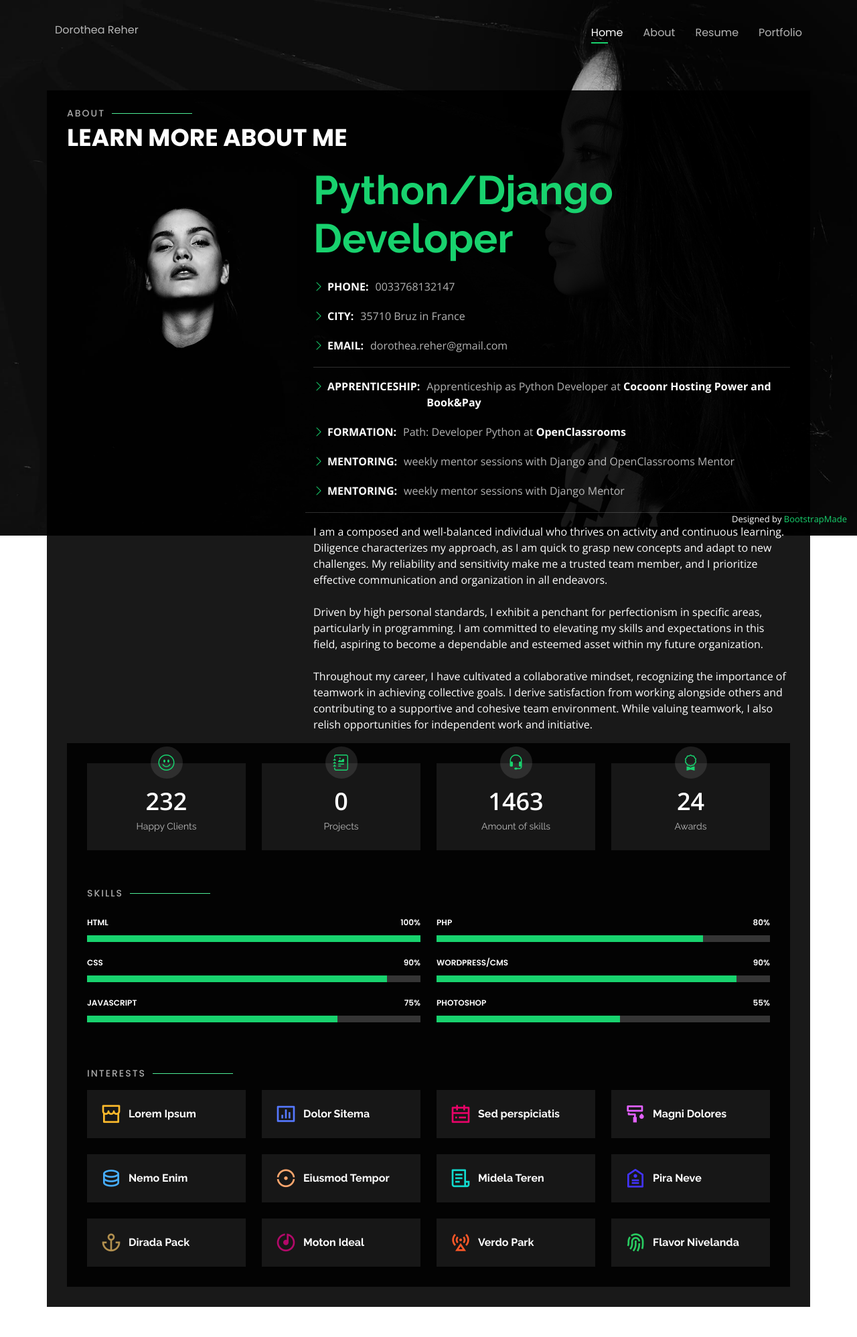
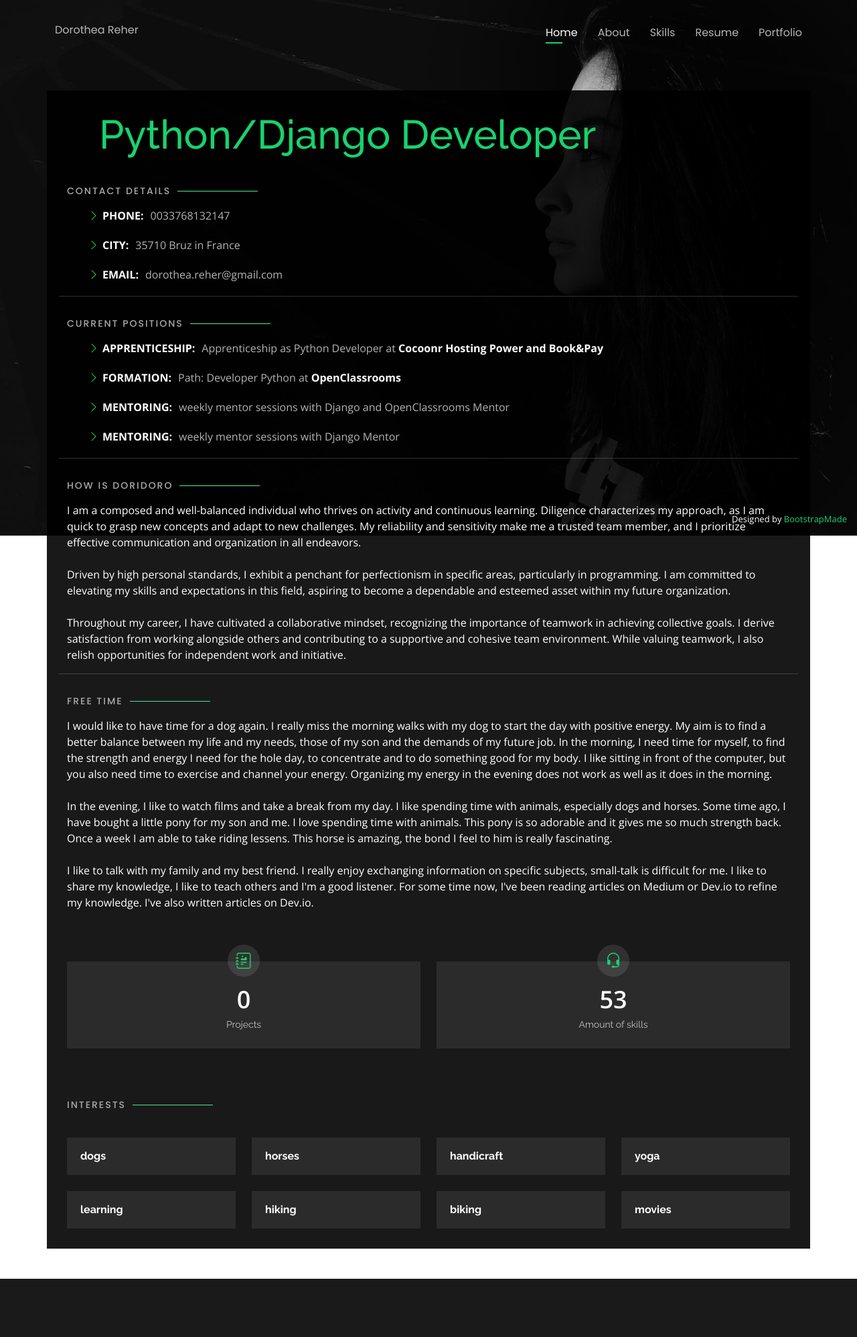
Before and after one commit to DoriDoro/django_portfolio, a Django app: page /about/ in a window 1280 px wide. Shown: the whole page at 67% size. After the commit the page ends 1910 px from the top, so only its background shows below. Run offline with Django 5.2, Linux system fonts and the light colour scheme; data comes from the database, SQL or seed files in the repository; both versions use the stored data as it was after the commit; data that the repository does not hold is empty; some libraries are stand-ins or nearby versions.

Commit message:
moved skills to own page, modified css, modified DoriDoro creation with JSON file

```diff
--- a/core/static/assets/css/style.css
+++ b/core/static/assets/css/style.css
@@ -15,6 +15,7 @@
   color: rgba(255, 255, 255, 0.7);
   position: relative;
   background: transparent;
+  margin-top: 35px;
 }
 
 body::before {
@@ -201,7 +186,6 @@
 */
 .navbar {
   padding: 0;
-  margin-top: 35px;
 }
 
 .navbar ul {
@@ -380,7 +364,7 @@
   font-weight: 500;
   padding: 0;
   line-height: 1px;
-  margin: 0 0 20px 0;
+  margin: 20px 0;
   letter-spacing: 2px;
   text-transform: uppercase;
   color: #aaaaaa;
@@ -433,14 +432,25 @@
 # About
 --------------------------------------------------------------*/
 .about-me .content h3 {
-  font-weight: 700;
+  font-weight: 500;
   font-size: 60px;
   color: #18d26e;
 }
 
+.about-me .content-subtitle h2 {
+  font-size: 14px;
+  font-weight: 500;
+  padding: 0;
+  line-height: 1px;
+  margin: 0 0 20px 0;
+  letter-spacing: 2px;
+  text-transform: uppercase;
+  color: #fff;
+  font-family: "Poppins", sans-serif;
+}
+
 .about-me .content ul {
   list-style: none;
-  padding: 0;
 }
 
 .about-me .content ul li {
@@ -510,37 +520,24 @@
 /*--------------------------------------------------------------
 # Skills
 --------------------------------------------------------------*/
-.skills .progress {
-  height: 60px;
-  display: block;
-  background: none;
-  border-radius: 0;
+.skills .content-subtitle h2 {
+  font-size: 14px;
+  font-weight: 500;
+  padding: 0;
+  line-height: 1px;
+  margin: 0 0 20px 0;
+  letter-spacing: 2px;
+  text-transform: uppercase;
+  color: #fff;
+  font-family: "Poppins", sans-serif;
 }
 
-.skills .progress .skill {
-  padding: 10px 0;
-  margin: 0;
-  text-transform: uppercase;
-  display: block;
-  font-weight: 600;
-  font-family: "Poppins", sans-serif;
+.skills p {
   color: #fff;
 }
 
-.skills .progress .skill .val {
-  float: right;
-  font-style: normal;
-}
-
-.skills .progress-bar-wrap {
-  background: rgba(255, 255, 255, 0.2);
-}
-
-.skills .progress-bar {
-  width: 1px;
-  height: 10px;
-  transition: 0.9s;
-  background-color: #18d26e;
+.skills .icon-box:hover {
+  background: rgba(255, 255, 255, 0.12);
 }
 
 /*--------------------------------------------------------------
@@ -552,12 +549,6 @@
   padding: 20px;
   background: rgba(255, 255, 255, 0.08);
   transition: ease-in-out 0.3s;
-}
-
-.interests .icon-box i {
-  font-size: 32px;
-  padding-right: 10px;
-  line-height: 1;
 }
 
 .interests .icon-box h3 {
--- a/core/templates/base.html
+++ b/core/templates/base.html
@@ -46,6 +46,7 @@
       <ul>
         <li><a class="nav-link active" href="{% url 'doridoro:index' %}">Home</a></li>
         <li><a class="nav-link" href="{% url 'doridoro:about' %}">About</a></li>
+        <li><a class="nav-link" href="{% url 'doridoro:skills' %}">Skills</a></li>
         <li><a class="nav-link" href="{% url 'doridoro:resume' %}">Resume</a></li>
         <li><a class="nav-link" href="{% url 'projects:portfolio' %}">Portfolio</a></li>
 
--- a/doridoro/admin.py
+++ b/doridoro/admin.py
@@ -1,4 +1,6 @@
+from ckeditor.widgets import CKEditorWidget
 from django.contrib import admin
+from django.db import models
 
 from doridoro.models import (
     DoriDoro,
@@ -17,6 +19,9 @@
 @admin.register(DoriDoro)
 class DoriDoroAdmin(admin.ModelAdmin):
     list_display = ["address", "profession"]
+    formfield_overrides = {
+        models.TextField: {"widget": CKEditorWidget},
+    }
 
 
 @admin.register(Achievement)
--- a/doridoro/templates/about.html
+++ b/doridoro/templates/about.html
@@ -6,19 +6,14 @@
 <section id="about" class="about section-show">
   <div class="about-me container">
 
-    <div class="section-title">
-      <h2>About</h2>
-      <p>Learn more about me</p>
-    </div>
-
     <div class="row">
-      <div class="col-lg-4" data-aos="fade-right">
-        <img src="{% static 'assets/img/me.jpg' %}" class="img-fluid" alt="">
-      </div>
-      <div class="col-lg-8 pt-4 pt-lg-0 content" data-aos="fade-left">
-        <h3 class="mb-4">{{ doridoro.profession }}</h3>
+      <div class="col pt-4 pt-lg-0 content">
+        <h3 class="mb-4 ms-5">{{ doridoro.profession }}</h3>
         <div class="row">
           <div class="col">
+            <div class="section-title">
+              <h2>Contact Details</h2>
+            </div>
             <ul>
               <li><i class="bi bi-chevron-right"></i> <strong>PHONE:</strong>
                 <span>{{ doridoro.phone }}</span>
@@ -29,7 +24,16 @@
               <li><i class="bi bi-chevron-right"></i> <strong>EMAIL:</strong>
                 <span>{{ doridoro.user.email }}</span>
               </li>
+            </ul>
+          </div>
+
           <hr>
+
+          <div class="col">
+            <div class="section-title">
+              <h2>Current Positions</h2>
+            </div>
+            <ul>
               {% for job in current_positions %}
               <li><i class="bi bi-chevron-right"></i> <strong> {{ job.job_type }}:</strong>
                 <span>{{ job.position }} {% if job.company_name %}at <strong>{{ job.company_name }}</strong>{% endif %}</span>
@@ -37,13 +41,31 @@
               {% endfor %}
             </ul>
           </div>
+
           <hr>
+
+          <div class="col">
+            <div class="section-title">
+              <h2>How is DoriDoro</h2>
+            </div>
             <p>
               {{ doridoro.introduction|linebreaksbr }}
             </p>
           </div>
+
+            <hr>
+
+          <div class="col">
+            <div class="section-title">
+              <h2>Free time</h2>
             </div>
-
+            <p>
+              {{ doridoro.free_time|linebreaksbr }}
+            </p>
+          </div>
+        </div>
+      </div>
+    </div>
   </div><!-- End About Me -->
 
   <!-- ======= Counts ======= -->
@@ -51,16 +73,7 @@
 
     <div class="row">
 
-      <div class="col-lg-3 col-md-6">
-        <div class="count-box">
-          <i class="bi bi-emoji-smile"></i>
-          <span data-purecounter-start="0" data-purecounter-end="232"
-                data-purecounter-duration="1" class="purecounter"></span>
-          <p>Happy Clients</p>
-        </div>
-      </div>
-
-      <div class="col-lg-3 col-md-6 mt-5 mt-md-0">
+      <div class="col-lg-6 col-md-9 mt-5 mt-md-0">
         <div class="count-box">
           <i class="bi bi-journal-richtext"></i>
           <span data-purecounter-start="0" data-purecounter-end="{{ projects_count }}"
@@ -69,21 +82,12 @@
         </div>
       </div>
 
-      <div class="col-lg-3 col-md-6 mt-5 mt-lg-0">
+      <div class="col-lg-6 col-md-9 mt-5 mt-lg-0">
         <div class="count-box">
           <i class="bi bi-headset"></i>
-          <span data-purecounter-start="0" data-purecounter-end="1463"
+          <span data-purecounter-start="0" data-purecounter-end="{{ skills_count }}"
                 data-purecounter-duration="1" class="purecounter"></span>
           <p>Amount of skills</p>
-        </div>
-      </div>
-
-      <div class="col-lg-3 col-md-6 mt-5 mt-lg-0">
-        <div class="count-box">
-          <i class="bi bi-award"></i>
-          <span data-purecounter-start="0" data-purecounter-end="24"
-                data-purecounter-duration="1" class="purecounter"></span>
-          <p>Awards</p>
         </div>
       </div>
 
@@ -91,158 +95,24 @@
 
   </div><!-- End Counts -->
 
-  <!-- ======= Skills  ======= -->
-  <div class="skills container">
-
-    <div class="section-title">
-      <h2>Skills</h2>
-    </div>
-
-    <div class="row skills-content">
-
-      <div class="col-lg-6">
-
-        <div class="progress">
-          <span class="skill">HTML <i class="val">100%</i></span>
-          <div class="progress-bar-wrap">
-            <div class="progress-bar" role="progressbar" aria-valuenow="100"
-                 aria-valuemin="0" aria-valuemax="100"></div>
-          </div>
-        </div>
-
-        <div class="progress">
-          <span class="skill">CSS <i class="val">90%</i></span>
-          <div class="progress-bar-wrap">
-            <div class="progress-bar" role="progressbar" aria-valuenow="90"
-                 aria-valuemin="0" aria-valuemax="100"></div>
-          </div>
-        </div>
-
-        <div class="progress">
-          <span class="skill">JavaScript <i class="val">75%</i></span>
-          <div class="progress-bar-wrap">
-            <div class="progress-bar" role="progressbar" aria-valuenow="75"
-                 aria-valuemin="0" aria-valuemax="100"></div>
-          </div>
-        </div>
-
-      </div>
-
-      <div class="col-lg-6">
-
-        <div class="progress">
-          <span class="skill">PHP <i class="val">80%</i></span>
-          <div class="progress-bar-wrap">
-            <div class="progress-bar" role="progressbar" aria-valuenow="80"
-                 aria-valuemin="0" aria-valuemax="100"></div>
-          </div>
-        </div>
-
-        <div class="progress">
-          <span class="skill">WordPress/CMS <i class="val">90%</i></span>
-          <div class="progress-bar-wrap">
-            <div class="progress-bar" role="progressbar" aria-valuenow="90"
-                 aria-valuemin="0" aria-valuemax="100"></div>
-          </div>
-        </div>
-
-        <div class="progress">
-          <span class="skill">Photoshop <i class="val">55%</i></span>
-          <div class="progress-bar-wrap">
-            <div class="progress-bar" role="progressbar" aria-valuenow="55"
-                 aria-valuemin="0" aria-valuemax="100"></div>
-          </div>
-        </div>
-
-      </div>
-
-    </div>
-
-  </div><!-- End Skills -->
-
-  <!-- ======= Interests ======= -->
+  <!-- ======= Hobbies ======= -->
   <div class="interests container">
 
     <div class="section-title">
       <h2>Interests</h2>
     </div>
-
+    {% if hobbies %}
         <div class="row">
-      <div class="col-lg-3 col-md-4">
+          {% for hobby in hobbies %}
+          <div class="col-lg-3 col-md-4 mt-4">
             <div class="icon-box">
-          <i class="ri-store-line" style="color: #ffbb2c;"></i>
-          <h3>Lorem Ipsum</h3>
+              <h3>{{ hobby.name }}</h3>
             </div>
           </div>
-      <div class="col-lg-3 col-md-4 mt-4 mt-md-0">
-        <div class="icon-box">
-          <i class="ri-bar-chart-box-line" style="color: #5578ff;"></i>
-          <h3>Dolor Sitema</h3>
+          {% endfor %}
         </div>
-      </div>
-      <div class="col-lg-3 col-md-4 mt-4 mt-md-0">
-        <div class="icon-box">
-          <i class="ri-calendar-todo-line" style="color: #e80368;"></i>
-          <h3>Sed perspiciatis</h3>
-        </div>
-      </div>
-      <div class="col-lg-3 col-md-4 mt-4 mt-lg-0">
-        <div class="icon-box">
-          <i class="ri-paint-brush-line" style="color: #e361ff;"></i>
-          <h3>Magni Dolores</h3>
-        </div>
-      </div>
-      <div class="col-lg-3 col-md-4 mt-4">
-        <div class="icon-box">
-          <i class="ri-database-2-line" style="color: #47aeff;"></i>
-          <h3>Nemo Enim</h3>
-        </div>
-      </div>
-      <div class="col-lg-3 col-md-4 mt-4">
-        <div class="icon-box">
-          <i class="ri-gradienter-line" style="color: #ffa76e;"></i>
-          <h3>Eiusmod Tempor</h3>
-        </div>
-      </div>
-      <div class="col-lg-3 col-md-4 mt-4">
-        <div class="icon-box">
-          <i class="ri-file-list-3-line" style="color: #11dbcf;"></i>
-          <h3>Midela Teren</h3>
-        </div>
-      </div>
-      <div class="col-lg-3 col-md-4 mt-4">
-        <div class="icon-box">
-          <i class="ri-price-tag-2-line" style="color: #4233ff;"></i>
-          <h3>Pira Neve</h3>
-        </div>
-      </div>
-      <div class="col-lg-3 col-md-4 mt-4">
-        <div class="icon-box">
-          <i class="ri-anchor-line" style="color: #b2904f;"></i>
-          <h3>Dirada Pack</h3>
-        </div>
-      </div>
-      <div class="col-lg-3 col-md-4 mt-4">
-        <div class="icon-box">
-          <i class="ri-disc-line" style="color: #b20969;"></i>
-          <h3>Moton Ideal</h3>
-        </div>
-      </div>
-      <div class="col-lg-3 col-md-4 mt-4">
-        <div class="icon-box">
-          <i class="ri-base-station-line" style="color: #ff5828;"></i>
-          <h3>Verdo Park</h3>
-        </div>
-      </div>
-      <div class="col-lg-3 col-md-4 mt-4">
-        <div class="icon-box">
-          <i class="ri-fingerprint-line" style="color: #29cc61;"></i>
-          <h3>Flavor Nivelanda</h3>
-        </div>
-      </div>
-    </div>
-
-  </div><!-- End Interests -->
+    {% endif %}
+  </div><!-- End Hobbies -->
 
 </section><!-- End About Section -->
 {% endblock %}
--- a/doridoro/templates/index.html
+++ b/doridoro/templates/index.html
@@ -6,7 +6,7 @@
   <header id="header">
     <div class="container index">
 
-      <h1>{{ doridoro.get_full_name }}</h1>
+      <h1 class="mb-4 ms-5">{{ doridoro.get_full_name }}</h1>
       <h2>I'm a <span>{{ doridoro.profession|lower }}</span> from Germany, living in France.</h2>
 
       {% if facts %}
--- a/doridoro/templates/resume.html
+++ b/doridoro/templates/resume.html
@@ -8,7 +8,6 @@
 
       <div class="section-title">
         <h2>Resume</h2>
-        <p>Check My Resume</p>
       </div>
 
       <div class="row">
--- a/doridoro/urls.py
+++ b/doridoro/urls.py
@@ -1,11 +1,12 @@
 from django.urls import path
 
-from doridoro.views import IndexView, AboutView, ResumeView
+from doridoro.views import IndexView, AboutView, SkillsView, ResumeView
 
 app_name = "doridoro"
 
 urlpatterns = [
     path("", IndexView.as_view(), name="index"),
     path("about/", AboutView.as_view(), name="about"),
+    path("skills/", SkillsView.as_view(), name="skills"),
     path("resume/", ResumeView.as_view(), name="resume"),
 ]
--- a/doridoro/views.py
+++ b/doridoro/views.py
@@ -1,7 +1,7 @@
 from django.views.generic import TemplateView
 
-from doridoro.models import DoriDoro, Job, SocialMedia, Fact
-from projects.models import Project
+from doridoro.models import DoriDoro, Job, SocialMedia, Fact, Hobby
+from projects.models import Project, Tag
 
 
 class IndexView(TemplateView):
@@ -34,16 +34,50 @@
         context["current_positions"] = self.get_current_position()
         context["projects"] = self.get_projects_data()
         context["projects_count"] = self.get_projects_data().count()
+        context["hobbies"] = Hobby.objects.filter(published=True)
+        context["programming_skills"] = self.get_tags_data().filter(
+            category=Tag.PROGRAMMING_SKILLS
+        )
+        context["soft_skills"] = self.get_tags_data().filter(category=Tag.SOFT_SKILLS)
+        context["other_skills"] = self.get_tags_data().filter(category=Tag.OTHER)
+        context["strength"] = self.get_tags_data().filter(category=Tag.STRENGTH)
+        context["weaknesses"] = self.get_tags_data().filter(category=Tag.WEAKNESSES)
+        context["skills_count"] = self.get_tags_data().count()
+
         return context
 
     def get_doridoro_data(self):
         return DoriDoro.objects.all()
 
     def get_projects_data(self):
-        return Project.objects.all()
+        return Project.objects.filter(published=True)
 
     def get_current_position(self):
         return Job.objects.filter(until_present=True)
+
+    def get_tags_data(self):
+        return Tag.objects.filter(published=True)
+
+
+class SkillsView(TemplateView):
+    template_name = "skills.html"
+
+    def get_context_data(self, **kwargs):
+        context = super().get_context_data(**kwargs)
+
+        context["doridoro"] = DoriDoro.objects.first()
+        context["programming_skills"] = self.get_tags_data().filter(
+            category=Tag.PROGRAMMING_SKILLS
+        )
+        context["soft_skills"] = self.get_tags_data().filter(category=Tag.SOFT_SKILLS)
+        context["other_skills"] = self.get_tags_data().filter(category=Tag.OTHER)
+        context["strength"] = self.get_tags_data().filter(category=Tag.STRENGTH)
+        context["weaknesses"] = self.get_tags_data().filter(category=Tag.WEAKNESSES)
+
+        return context
+
+    def get_tags_data(self):
+        return Tag.objects.filter(published=True)
 
 
 class ResumeView(TemplateView):
--- a/projects/management/commands/create_tags.py
+++ b/projects/management/commands/create_tags.py
@@ -63,7 +63,7 @@
                     "category": Tag.PROGRAMMING_SKILLS,
                 },
                 {
-                    "name": "PostGreSQL",
+                    "name": "PostgreSQL",
                     "category": Tag.PROGRAMMING_SKILLS,
                 },
                 {
@@ -191,7 +191,7 @@
                     "category": Tag.WEAKNESSES,
                 },
                 {
-                    "name": "Make small talk",
+                    "name": "Making small talk",
                     "category": Tag.WEAKNESSES,
                 },
                 {
--- a/projects/templates/portfolio.html
+++ b/projects/templates/portfolio.html
@@ -7,7 +7,6 @@
 
       <div class="section-title">
         <h2>Portfolio</h2>
-        <p>My Works</p>
       </div>
 
       <div class="row">
```
Also changed, not shown: other parts of core/static/assets/css/style.css (+17 -17 lines), doridoro/management/commands/create_doridoro.py (+11 -79 lines), doridoro/management/commands/descriptions.json (added, +5 -0 lines), doridoro/models.py (+4 -3 lines), doridoro/templates/skills.html (added, +102 -0 lines), accounts/migrations/0001_initial.py, db.sqlite3, doridoro/migrations/0001_initial.py, doridoro/migrations/0002_initial.py, projects/migrations/0001_initial.py. Lines whose indentation alone changed are shown as unchanged.
